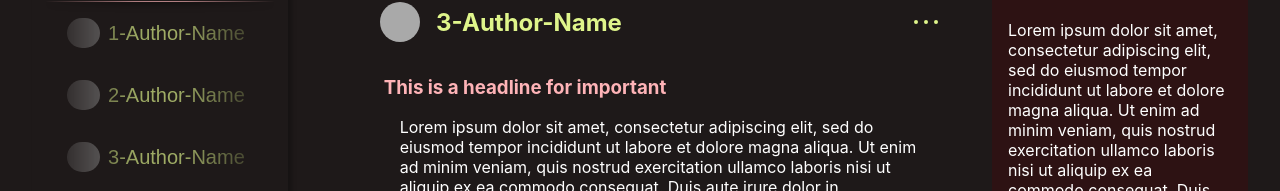
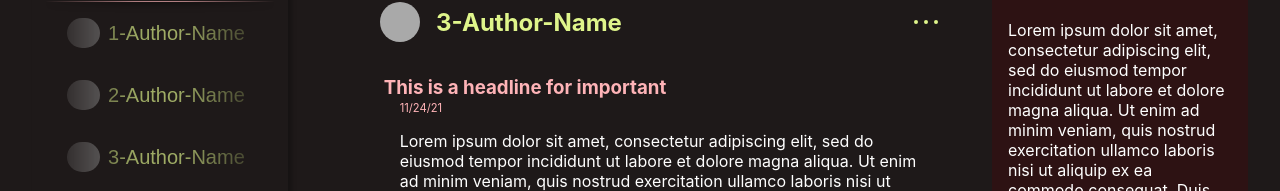
Before and after one commit to esmodea/IAG-Project, a React (Create React App) app in the folder iag-fe/: page /home in a window 1280 px wide. Shown: the part 124-315 px from the top of the page. Built offline with nearby package versions, Linux system fonts and the light colour scheme.

Commit message:
Added date to articles

```diff
--- a/iag-fe/src/application/mock-data/homeArticles.js
+++ b/iag-fe/src/application/mock-data/homeArticles.js
@@ -4,7 +4,8 @@ const articles = [
             info: {
                 icon: '',
                 author: '3-Author-Name',
-                links: ['www.google.com', 'www.bing.com']
+                links: ['www.google.com', 'www.bing.com'],
+                date: '11/24/21'
             },
             article: {
                 headline: 'This is a headline for important',
@@ -21,7 +22,8 @@ const articles = [
             info: {
                 icon: '',
                 author: '1-Author-Name',
-                links: ['www.google.com', 'www.bing.com']
+                links: ['www.google.com', 'www.bing.com'],
+                date: '11/05/23'
             },
             article: {
                 image: 'https://external-content.duckduckgo.com/iu/?u=https%3A%2F%2Fmedia.istockphoto.com%2Fphotos%2Fgrumpy-granny-in-kitchen-with-gun-picture-id471777273&f=1&nofb=1&ipt=003dbab5e7057c0a4199649dfd0f3cc06f6784680125b14ac003653cf44895ed&ipo=images',
@@ -39,7 +41,8 @@ const articles = [
             info: {
                 icon: '',
                 author: '3-Author-Name',
-                links: ['www.google.com', 'www.bing.com']
+                links: ['www.google.com', 'www.bing.com'],
+                date: '11/03/23'
             },
             article: {
                 headline: 'This is a headline for important',
@@ -56,7 +59,8 @@ const articles = [
             info: {
                 icon: '',
                 author: '2-Author-Name',
-                links: ['www.google.com', 'www.bing.com']
+                links: ['www.google.com', 'www.bing.com'],
+                date: '11/05/23'
             },
             article: {
                 image: "https://external-content.duckduckgo.com/iu/?u=https%3A%2F%2Fmedia.istockphoto.com%2Fphotos%2Fold-woman-with-pistol-picture-id484719873&f=1&nofb=1&ipt=9a69fd134d2951be0ebc35f80d193cbbf49775773fba4cb1f406cfd9db9824c6&ipo=images",
@@ -74,7 +78,8 @@ const articles = [
             info: {
                 icon: '',
                 author: '1-Author-Name',
-                links: ['www.google.com', 'www.bing.com']
+                links: ['www.google.com', 'www.bing.com'],
+                date: '11/05/23'
             },
             article: {
                 headline: 'This is a headline for important',
--- a/iag-fe/src/application/web/components/common/Article.js
+++ b/iag-fe/src/application/web/components/common/Article.js
@@ -17,6 +17,7 @@ const ArticleWeb = (props) => {
             <div className="article-body">
                 {article.image ? <img src={article.image} className="article-image" /> : ''}
                 <h3 className="headline">{article.headline}</h3>
+                <p className="date">{info.date}</p>
                 <p>{article.text}</p>
             </div>
             <div className="interaction-bar">
--- a/iag-fe/src/application/web/components/common/commonWeb.css
+++ b/iag-fe/src/application/web/components/common/commonWeb.css
@@ -132,6 +132,12 @@
     padding-right: 1rem;
 }
 
+.article-body > .date{
+    font-size: .7rem;
+    margin-top: -1rem;
+    color: var(--color-primary-1);
+}
+
 .article-body > h3{
     margin-left: -1rem;
 }
```
